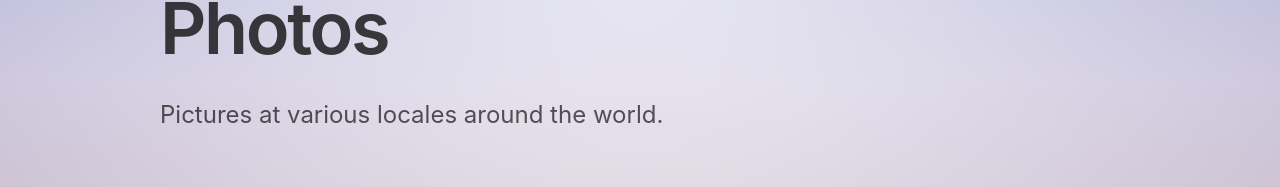
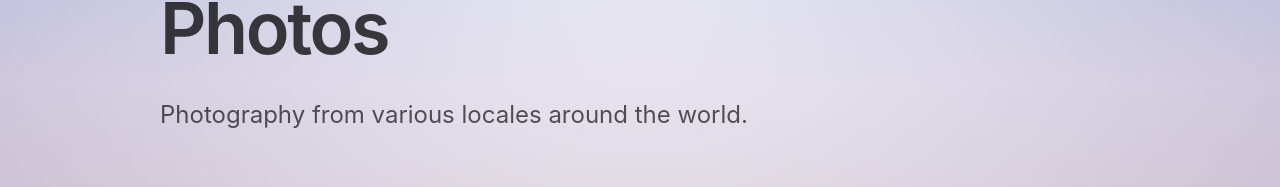
Before and after one commit to nick-vincent/nick-vincent.com-4.0, a SvelteKit app: page /etcetera/photos in a window 1280 px wide. Shown: the part 318-505 px from the top of the page. Built offline with nearby package versions, Linux system fonts and the light colour scheme.

Commit message:
Update photo description

```diff
--- a/src/routes/etcetera/photos/+page.svelte
+++ b/src/routes/etcetera/photos/+page.svelte
@@ -20,12 +20,12 @@
 
 <svelte:head>
 	<title>Nick Vincent → Etcetera → Photos</title>
-	<meta name="description" content="Pictures at various locales around the world." />
+	<meta name="description" content="Photography from various locales around the world." />
 </svelte:head>
 
 <Scroller width="40rem">
 	<h1>Photos</h1>
-	<p>Pictures at various locales around the world.</p>
+	<p>Photography from various locales around the world.</p>
 	<Gallery {images} />
 </Scroller>
 
```
